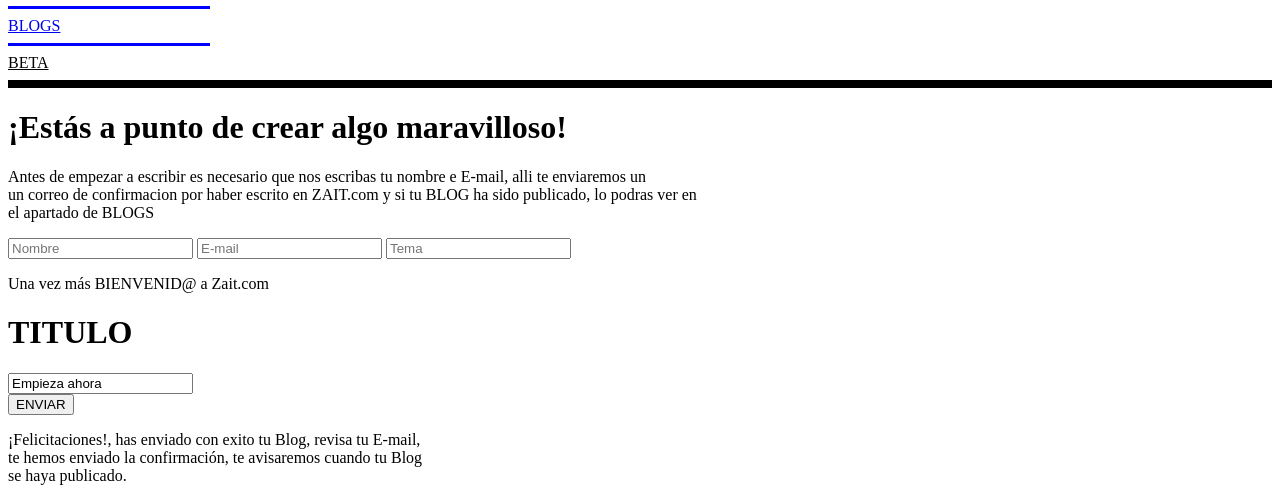
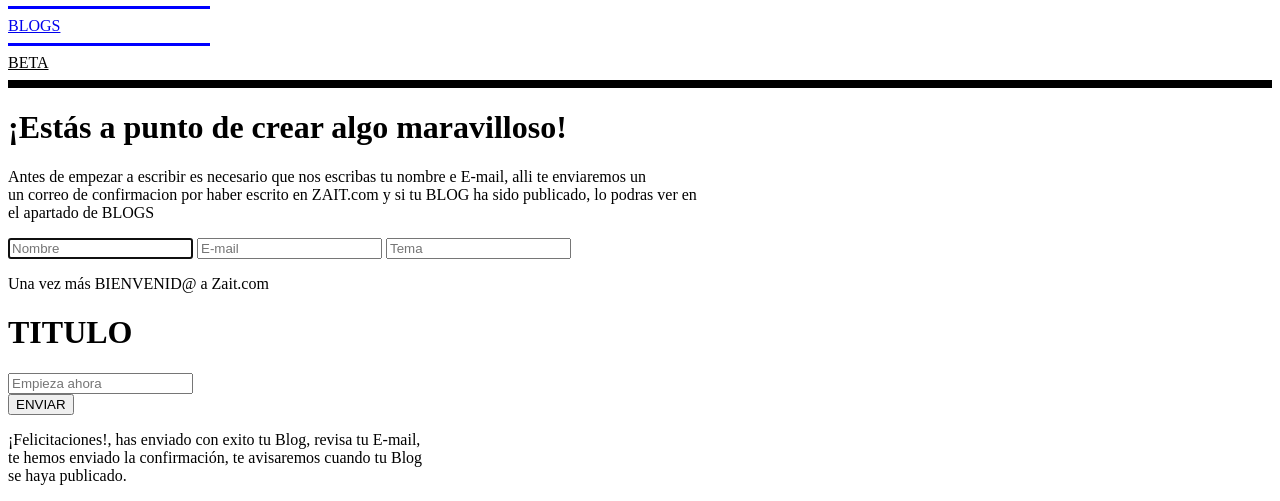
Before and after one commit to Cleon113/Zait, a plain HTML site: page write.html in a window 1280 px wide. Shown: the part 306-807 px from the top of the page. Drawn offline with Linux system fonts and the light colour scheme.

Commit message:
Retocando Write

```diff
--- a/write.html
+++ b/write.html
@@ -27,7 +27,7 @@
     el apartado de BLOGS</p>
 
     <form action="">
-        <input type="text" name="name" placeholder="Nombre">
+        <input type="text" name="name" placeholder="Nombre" autofocus>
         <input type="email" name="email" placeholder="E-mail">
         <input type="area" name="topic" placeholder="Tema">
         <p>Una vez más BIENVENID@ a Zait.com</p>
@@ -38,7 +38,7 @@
         <textarea name="comentarios" rows="40" cols="80">Empieza aqui</textarea>
         <input type="text" value="Nombre" name="nombre"> -->
     </div>
-    <input type="text" id="fulText" value="Empieza ahora" /> <br>
+    <input type="text" id="fulText" placeholder="Empieza ahora" /> <br>
       <input type="button" value="ENVIAR" id="sendBlog" />
     <p>¡Felicitaciones!, has enviado con exito tu Blog, revisa tu E-mail, <br>
         te hemos enviado la confirmación, te avisaremos cuando tu Blog <br>
```
